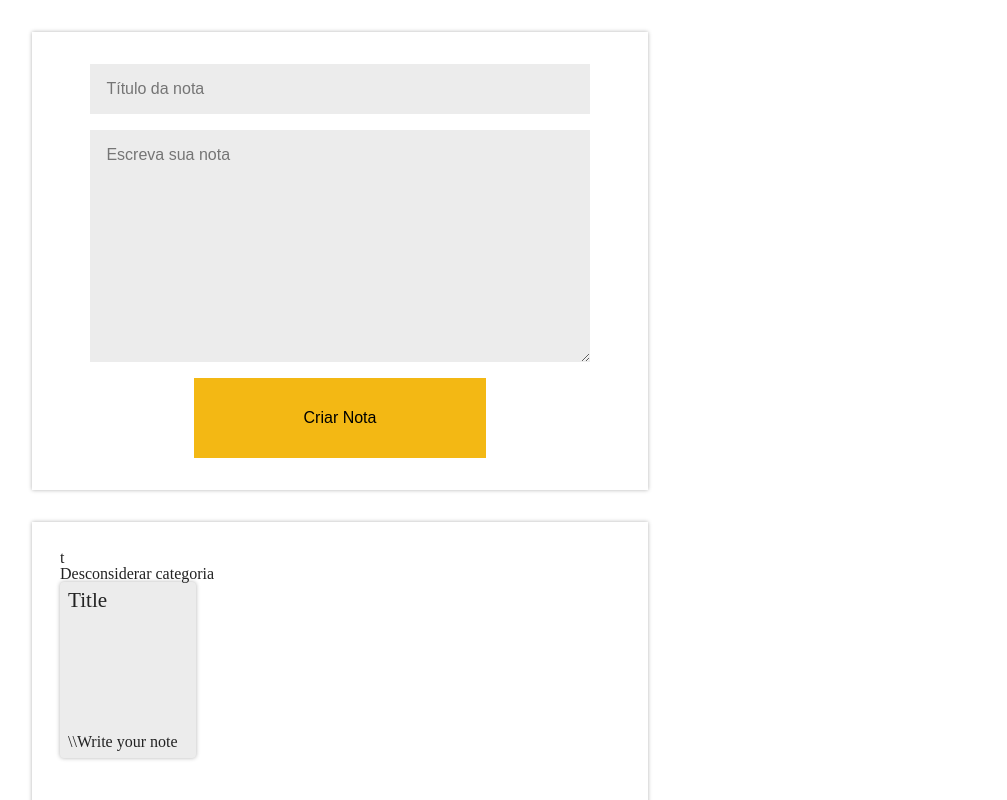
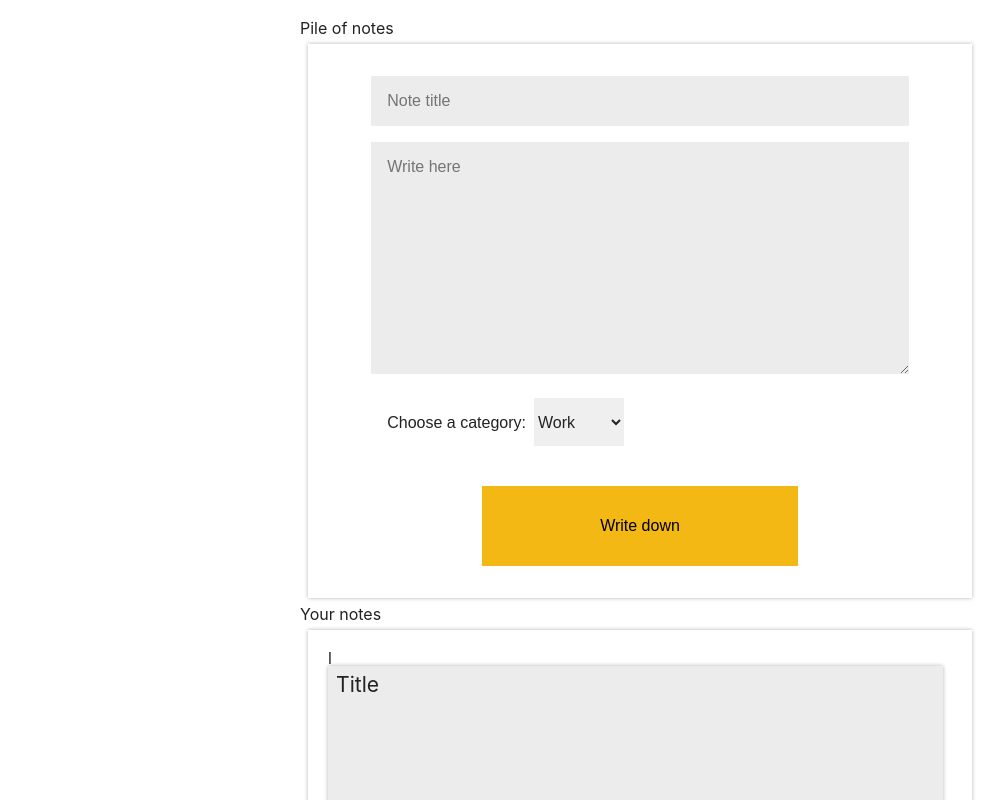
Before and after one commit to GabrielMessiasdaRosa/bloco-de-notas, a Next.js app: page / in a window 1280 px wide. Shown: the top 800 px of the page, without its empty margins (0-1007 px from the left). Built offline with nearby package versions, Linux system fonts and the light colour scheme.

Commit message:
Mudando front end, avancando no conhecimento, projeto em andamento

```diff
--- a/globalStyles.css
+++ b/globalStyles.css
@@ -19,7 +19,8 @@ code {
     monospace;
 }
 
-.conteudo {
+.siteContent {
+  margin: auto;
 
 }
 
@@ -29,4 +30,5 @@ code {
   --secundaria-ativa: #cccccc;
   --fundo: #ffffff;
   --fundo-detalhes: #ececec;
+  --fonte-padrao: Arial, Helvetica, sans-serif;
 }
--- a/pages/_app.js
+++ b/pages/_app.js
@@ -1,5 +1,6 @@
+import "../reset.css"
 import "../globalStyles.css";
-import "../reset.css"
+
 // This default export is required in a new `pages/_app.js` file.
 export default function globalStyles({ Component, pageProps }) {
   return <Component {...pageProps} />;
--- a/pages/index.jsx
+++ b/pages/index.jsx
@@ -1,15 +1,19 @@
 import React, { Component } from "react";
-import NoteCard from "./src/component/NoteCard/NoteCard.jsx";
-import NotesList from "./src/component/NoteList/NotesList.jsx";
-import NoteList from "./src/component/NoteList/NotesList.jsx";
-import RegisterForm from "./src/component/RegisterForm/RegisterForm.jsx";
+import NoteCard from "./src/component/MainPage/NoteCard/NoteCard.jsx";
+import NotesList from "./src/component/MainPage/NoteList/NotesList.jsx";
+import NoteList from "./src/component/MainPage/NoteList/NotesList.jsx";
+import RegisterForm from "./src/component/MainPage/RegisterForm/RegisterForm.jsx";
 
 
 export default class HomePage extends Component {
+  createNewNote(titleNote, textNote){
+
+  }
   render() {
     return (
-      <section className="conteudo">
-        <RegisterForm />
+      <section className="siteContent">
+        <h1>Pile of notes</h1>
+        <RegisterForm createNewNote={this._createNote}/>
         <NoteList/>
       </section>
     );
--- a/pages/src/component/NoteCard/noteCard.module.css
+++ b/pages/src/component/MainPage/NoteCard/noteCard.module.css
@@ -1,11 +1,11 @@
 .noteCardStyle {
-  width: 50%;
+  max-width: 96%;
   height: 20vh;
   display: flex;
   flex-direction: column;
   justify-content: space-between;
   background-color: var(--fundo-detalhes);
-  border-radius: 4px;
+  border-radius: 1px;
   flex-wrap: wrap;
   box-shadow: 0 0 4px rgba(0, 0, 0, 0.3);
   padding: 8px;
--- /dev/null
+++ b/pages/src/component/MainPage/NoteList/NotesList.jsx
@@ -0,0 +1,29 @@
+import React, { Component } from "react";
+import NoteCard from "../NoteCard/NoteCard";
+import styles from "./notesList.module.css";
+import RegisterForm from "../RegisterForm/RegisterForm.jsx";
+
+
+export default class NotesList extends Component {
+  render() {
+    return (
+      <section>
+        <p>Your notes</p>
+        <ul className={styles.noteList}>
+
+          {Array.of("l", "l", "a", "g", "G", "G", "G", "G", "G", "G", "G", "G", "G", "G", "G", "G").map((categoria, index) => {
+            return (
+              <li key={index} className={styles.noteListItem}>
+                <div>{categoria}</div>
+                <NoteCard />
+              </li>
+            );
+          }
+          )
+          }
+        </ul>
+      </section>
+
+    );
+  }
+}
--- a/pages/src/component/NoteList/notesList.module.css
+++ b/pages/src/component/MainPage/NoteList/notesList.module.css
@@ -7,13 +7,14 @@
   min-height: 40vh;
   display: flex;
   flex-direction: column;
-  margin:2em;
-  padding: 1em 1em;
+  margin:0.5em;
+  padding: 0.5em;
 
 }
 .noteListItem {
   margin: 12px;
-  max-width: 240px;
+  max-width: 100%;
   max-height: 400px;
   display: inline;
+
 }
--- /dev/null
+++ b/pages/src/component/MainPage/RegisterForm/RegisterForm.jsx
@@ -0,0 +1,76 @@
+import React, { Component } from "react";
+import styles from "./registerForm.module.css";
+
+
+
+export default class RegisterForm extends Component {
+
+    constructor(props){
+      super(props);
+      this.title="";
+      this.text="";
+
+
+    };
+
+
+    _handleChangeTitle(event){
+      event.stopPropagation();
+      this.title = event.target.value;
+
+    }
+    _handleChangeTextarea(event){
+      event.stopPropagation();
+      this.text = event.target.value;
+
+    }
+
+    _createNote(event){
+      event.preventDefault();
+      event.stopPropagation();
+      let titleNote = this.title;
+      let textNote = this.text;
+      console.log(titleNote, textNote);
+    }
+
+
+  render() {
+    return (
+      <section>
+
+
+        <form className={styles.registeForm}
+        onSubmit={this._createNote.bind(this)}>
+
+
+      <input
+        className={styles.registerFormInputTitle}
+        placeholder="Note title"
+        onChange={this._handleChangeTitle.bind(this)}
+      />
+
+      <textarea
+        className={styles.registeFormTextarea}
+        placeholder="Write here"
+        onChange={this._handleChangeTextarea.bind(this)}
+      ></textarea>
+
+      <div className={styles.categorySelect}>
+        <label className="categorySelect" for="category">Choose a category:</label>
+
+        <select  name="category" id="category">
+          <option id="work" value="Work">Work</option>
+          <option id="Studies" value="Studies">Studies</option>
+          <option id="Reminder" value="Reminder">Reminder</option>
+        </select>
+      </div>
+      <button className={styles.registerFormSubmit}>Write down</button>
+
+
+
+    </form></section>
+
+
+    );
+  }
+}
--- a/pages/src/component/RegisterForm/registerForm.module.css
+++ b/pages/src/component/MainPage/RegisterForm/registerForm.module.css
@@ -5,18 +5,18 @@
   min-height: 50vh;
   display: flex;
   flex-direction: column;
-  margin:2em;
+  margin:0.5em;
   padding: 1em 1em;
 
 }
 
-.registerFormInput {
+.registerFormInputTitle {
   width: 80%;
   margin: 1em auto;
   padding: 1em;
   border: none;
   background-color: var(--fundo-detalhes);
-  font-family: Arial, Helvetica, sans-serif;
+  font-family: var(--fonte-padrao);
   font-weight: 100;
 }
 .registeFormTextarea{
@@ -26,7 +26,7 @@
   padding: 1em;
   border: none;
   background-color: var(--fundo-detalhes);
-  font-family: Arial, Helvetica, sans-serif;
+  font-family: var(--fonte-padrao);
   font-weight: 100;
 }
 .registerFormSubmit {
@@ -40,6 +40,22 @@
   border: none;
 }
 
+.categorySelect {
+  margin: auto;
+  font-family: var(--fonte-padrao);
+  width: 80%;
+  padding: 1em;
+
+
+
+}
+.categorySelect select{
+  width: auto;
+  height: 6vh;
+  border: none;
+  border-radius: 1px;
+  margin: 0.5em;
+}
 .registerFormSubmit:active {
   background-color: var(--secundaria-ativa);
 }
--- a/pages/src/component/NoteList/NotesList.jsx
+++ /dev/null
@@ -1,22 +0,0 @@
-import React, { Component } from "react";
-import NoteCard from "../NoteCard/NoteCard";
-import styles from "./notesList.module.css";
-
-
-
-export default class NotesList extends Component {
-  render() {
-    return (
-      <ul className={styles.noteList}>
-        {Array.of("t").map((categoria, index) => {
-          return (
-            <li key={index} className={styles.noteListItem}>
-              <div>{categoria}</div><p >Desconsiderar categoria</p>
-              <NoteCard/>
-            </li>
-          );
-        })}
-      </ul>
-    );
-  }
-}
--- a/pages/src/component/RegisterForm/RegisterForm.jsx
+++ /dev/null
@@ -1,26 +0,0 @@
-import React, { Component } from "react";
-import styles from "./registerForm.module.css";
-
-
-
-export default class RegisterForm extends Component {
-  render() {
-    return (
-      <form  className={styles.registeForm}>
-
-
-        <input
-          className={styles.registerFormInput}
-          placeholder="Título da nota"
-        />
-
-        <textarea
-          className={styles.registeFormTextarea}
-          placeholder="Escreva sua nota"
-        ></textarea>
-
-        <button className={styles.registerFormSubmit}>Criar Nota</button>
-      </form>
-    );
-  }
-}
```
Also changed, not shown: pages/src/component/MainPage/NoteCard/NoteCard.jsx (renamed from pages/src/component/NoteCard/NoteCard.jsx).
